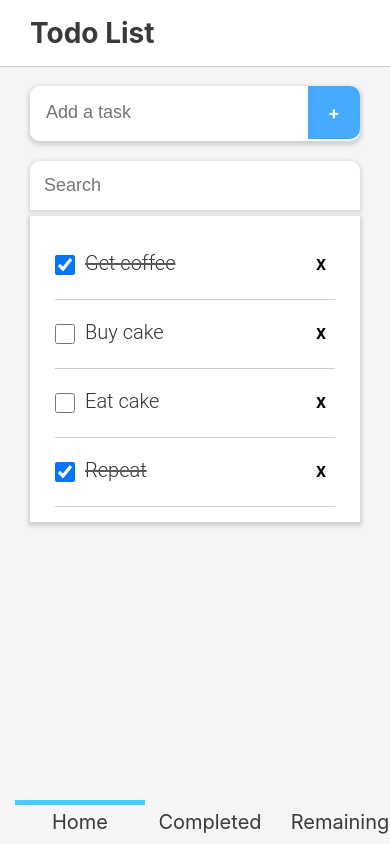
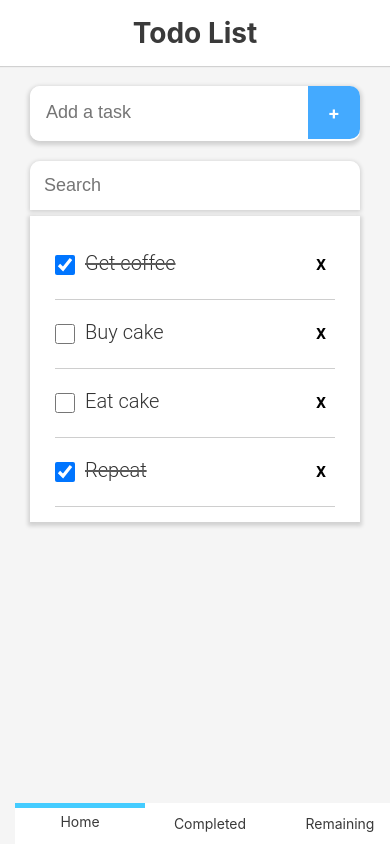
Before and after one commit to Revortni/react_note, a React (Create React App) app: page / in a window 390 px wide. Built offline with nearby package versions, Linux system fonts and the light colour scheme.

Commit message:
added fixed bottom nav

```diff
--- a/src/components/styles/Header.css
+++ b/src/components/styles/Header.css
@@ -5,18 +5,19 @@ header {
 }
 
 .header_title {
-  float: left;
   cursor: pointer;
   font-weight: 700;
   color: #3a3a3a;
   padding: 16px 15px;
   font-size: 28px;
+  text-align: center;
 }
 
 .header_options_container {
-  position: absolute;
+  position: fixed;
   bottom: 0;
   width: 100%;
+  background-color: #fff;
 }
 
 .header_option_wrapper {
@@ -25,8 +26,8 @@ header {
 }
 
 .header_option {
-  padding: 10px;
-  font-size: 20px;
+  padding: 12px;
+  font-size: 14px;
   cursor: pointer;
   text-align: center;
 }
@@ -43,6 +44,8 @@ header {
 @media screen and (min-width: 1170px) {
   .header_title {
     font-size: 22px;
+    text-align: left;
+    float: left;
   }
 
   .header_options_container {
@@ -70,6 +73,8 @@ header {
 @media screen and (min-width: 600px) and (max-width: 1170px) {
   .header_title {
     font-size: 22px;
+    text-align: left;
+    float: left;
   }
 
   .header_options_container {
--- a/src/components/styles/ListContainer.css
+++ b/src/components/styles/ListContainer.css
@@ -3,6 +3,7 @@
   box-shadow: 0 2px 4px 2px rgba(0, 0, 0, 0.15);
   padding: 15px 25px;
   margin: 0 15px;
+  margin-bottom: 50px;
 }
 
 .todo-item {
```
